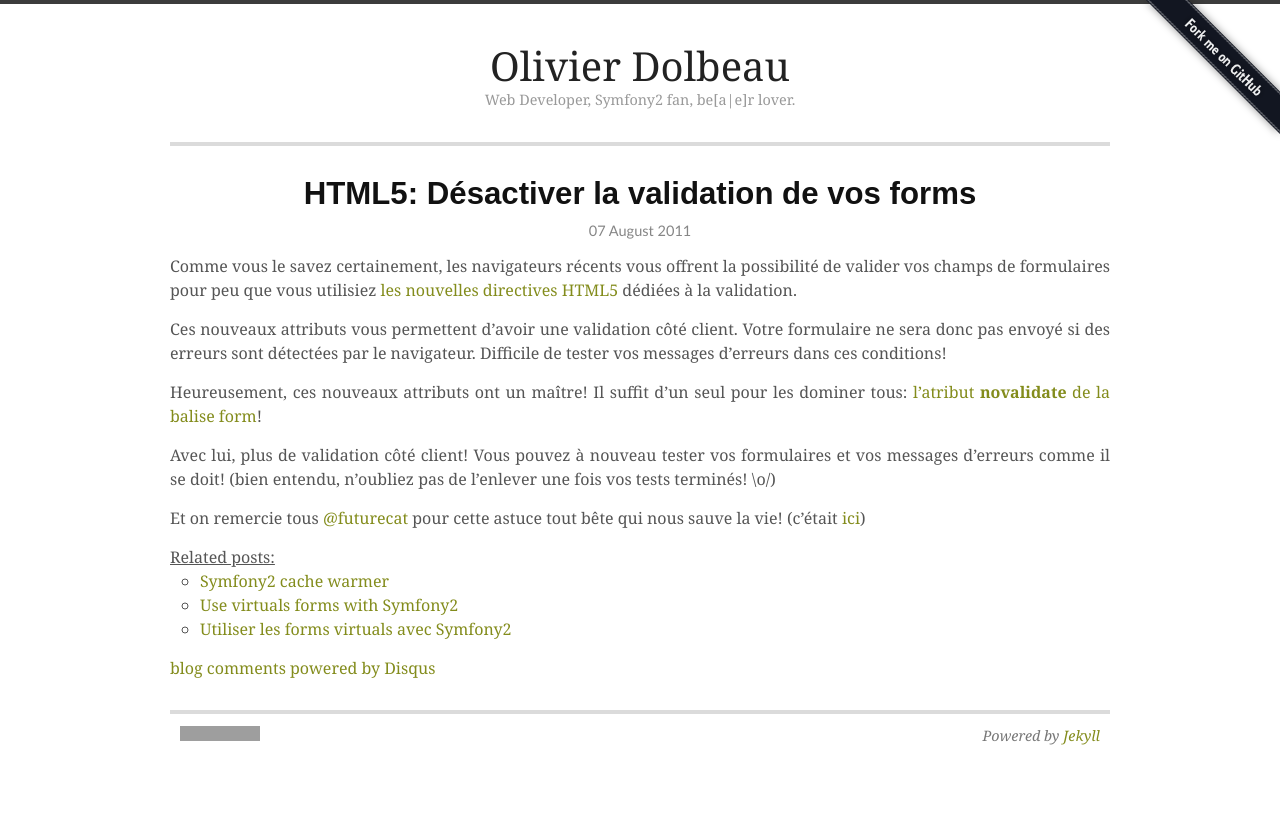
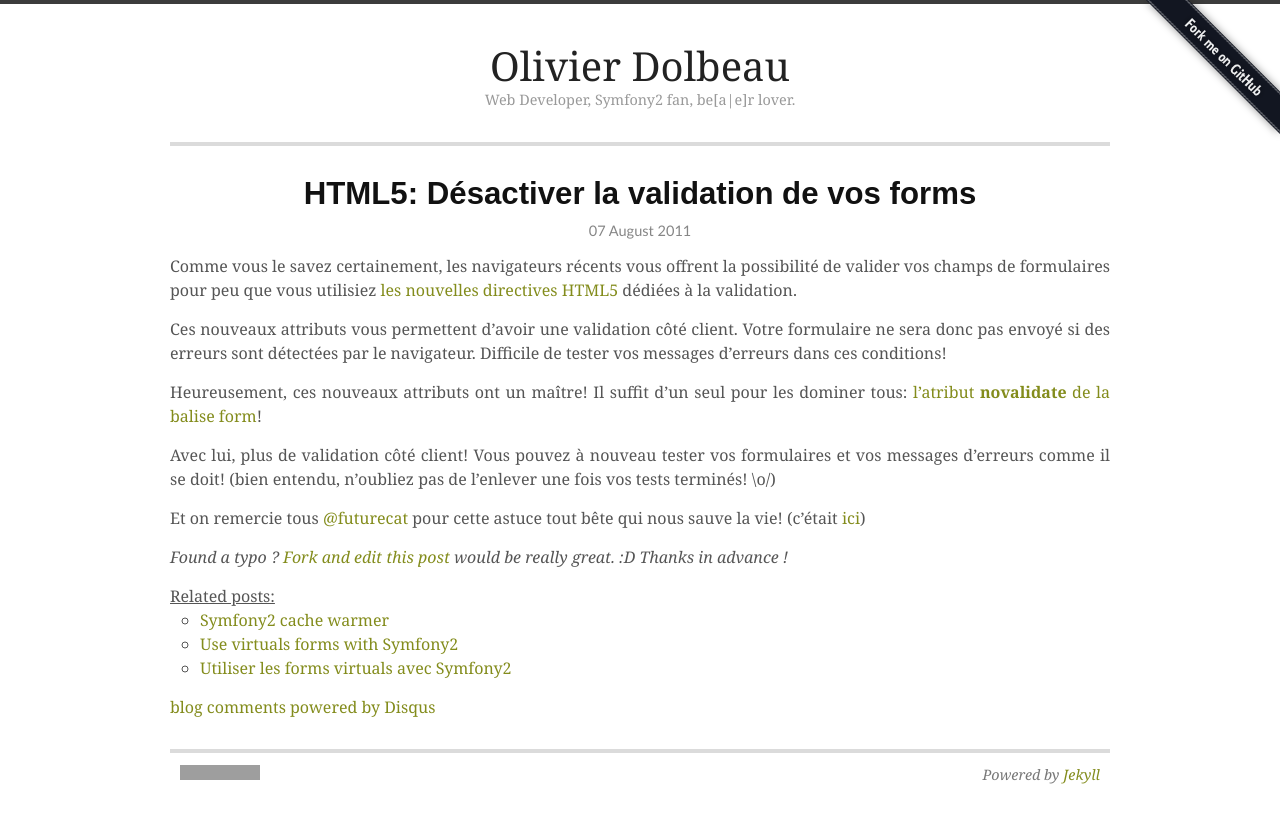
Before and after one commit to odolbeau/odolbeau.github.com, a Jekyll site: the page built from _posts/2011-08-07-html5-desactiver-la-validation-de-vos-forms.md, in a window 1280 px wide. Shown: the top 823 px of the page. Built offline with Jekyll 4.4.1, drawn with Linux system fonts in a browser that asks for light colours; comment, search, counter and statistics services are not loaded; grey boxes are pictures that could not be loaded.

Commit message:
Add a "fork & edit" link

```diff
--- a/_layouts/post.html
+++ b/_layouts/post.html
@@ -13,9 +13,14 @@ layout: base
     </header>
     <div itemprop="articleBody">
         {{ content }}
+
+        <p>
+            <em class="fork-and-edit">
+                Found a typo ? <a href="http://github.com/odolbeau/odolbeau.github.com/edit/master/_posts/{{ page.date | date: "%Y-%m-%d" }}-{{ page.title | remove: " -" | replace: " ", "-" | downcase }}.md">Fork and edit this post</a> would be really great. :D Thanks in advance !
+            </em>
+        </p>
     </div>
-
-    </article>
+</article>
 
 {% if site.related_posts != empty %}
     <div id="related-posts">
```
